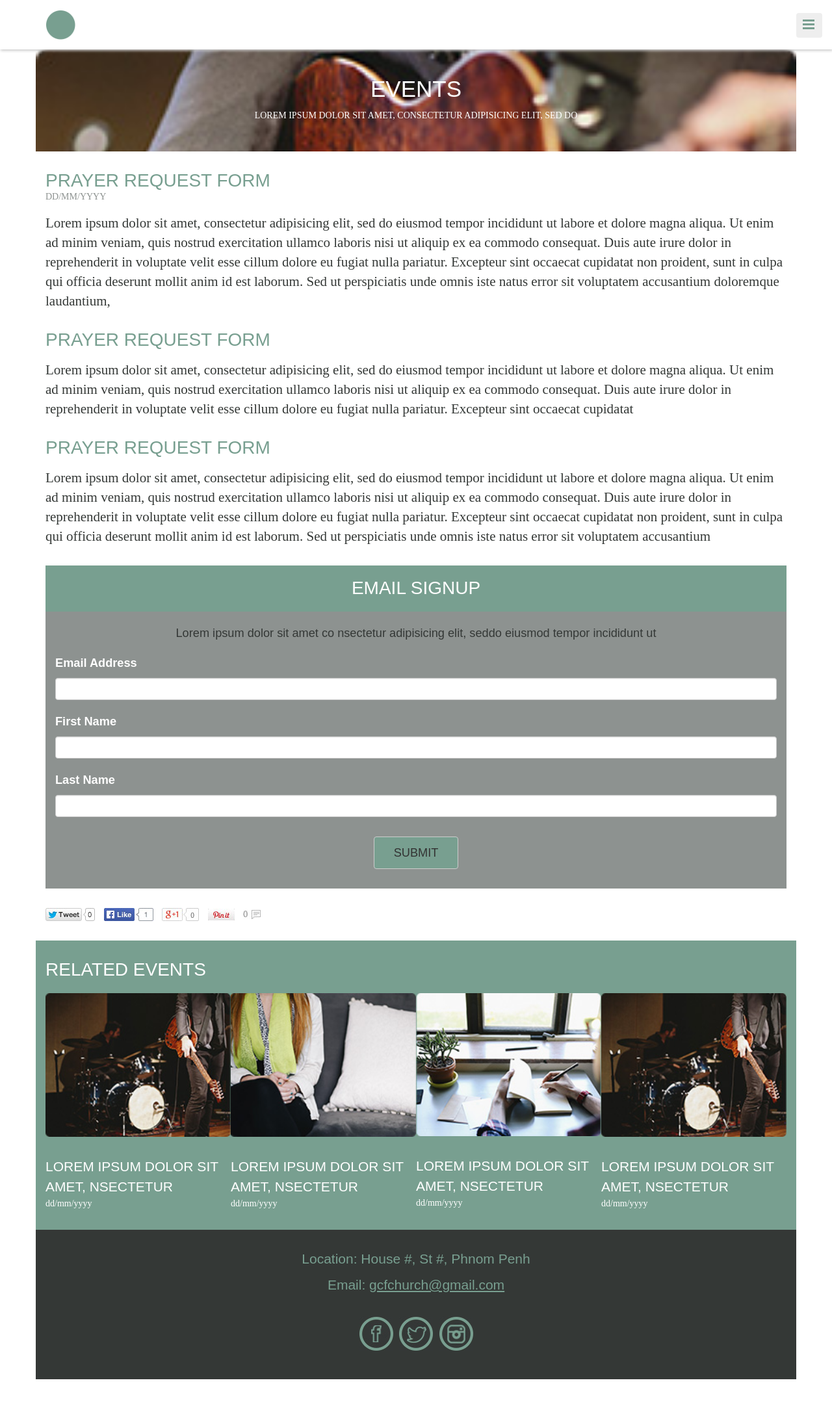
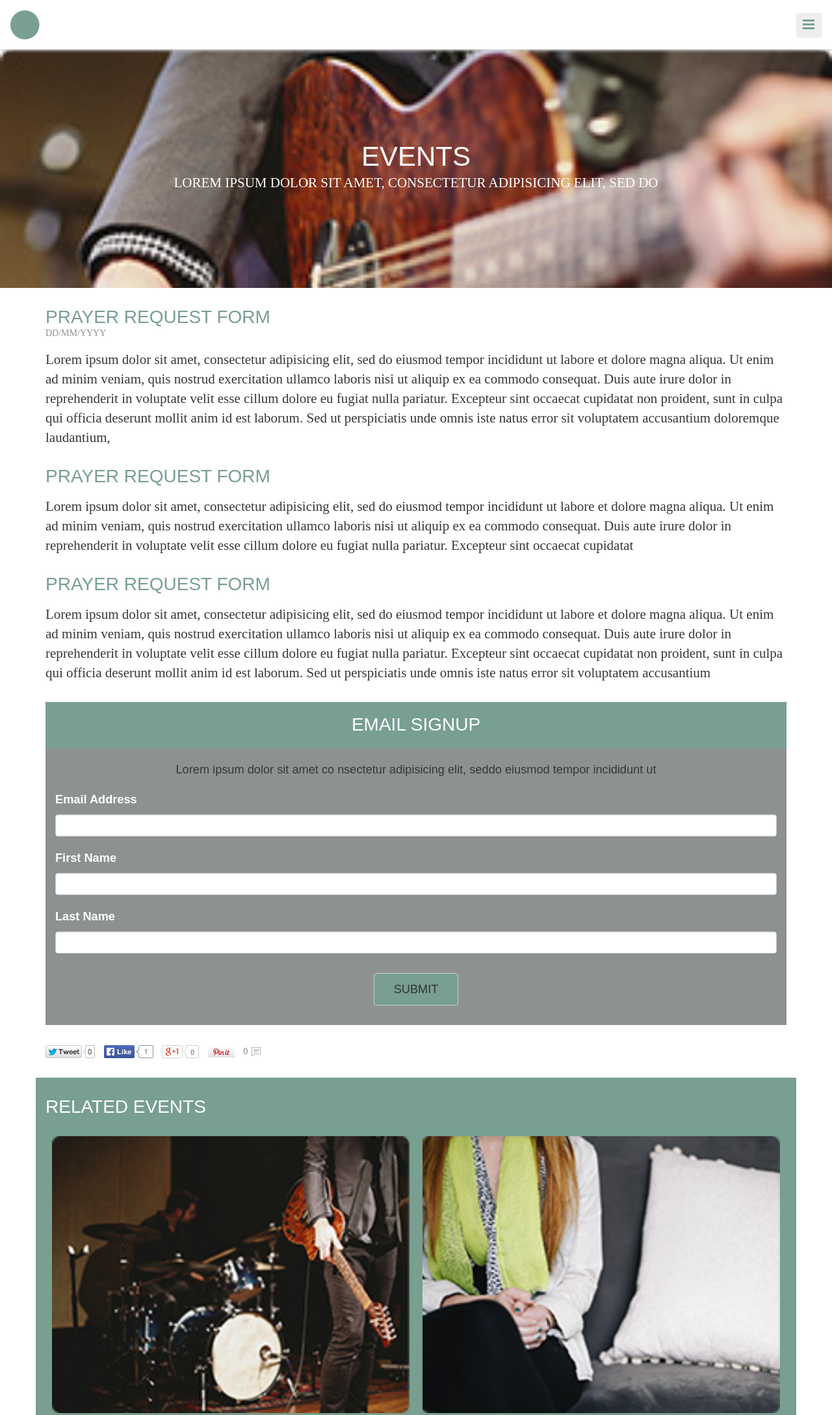
Before and after one commit to thona07/Prayer-Request-Form, a plain HTML site: page index.html in a window 1280 px wide. Shown: the top 2177 px of the page at 65% size. Before the commit the page ends 2122 px from the top, so only its background shows below. Drawn offline with nearby package versions, Linux system fonts and the light colour scheme.

Commit message:
style float left and width in class latest-posts div

```diff
--- a/sass/styles.scss
+++ b/sass/styles.scss
@@ -56,6 +56,7 @@ img {
 }
 .container:nth-child( 2 ) {
 	padding: 0;
+	width: 100%;
 }
 .container:nth-child( 6 ) {
 	background: #789f90;
@@ -84,11 +85,12 @@ nav {
 	top: 0;
 	width: 100%;
 	position: fixed;
+	z-index: 1;
 }
 nav ul {
 	background: #fff;
 	display: none;
-	top: 76px;
+	top: 77px;
 	padding: 0;
 	margin: 0;
 	position: absolute;
@@ -233,3 +235,25 @@ label {
 	display: inline-block;
 	padding: 7px 3px;
 }
+
+@media ( min-width: 768px ) {
+
+h1 {
+	font-size: 3em;
+	padding-bottom: 2px;
+}
+.event span {
+	font-size: 1.5em;
+}
+.event {
+	padding: 145px 15px;
+}
+.latest-posts div {
+	width: 50%;
+	float: left;
+	padding: 10px;
+}
+.latest-posts div .content {
+	width: 100%;
+}
+}
```
Also changed, not shown: css/styles.css.
